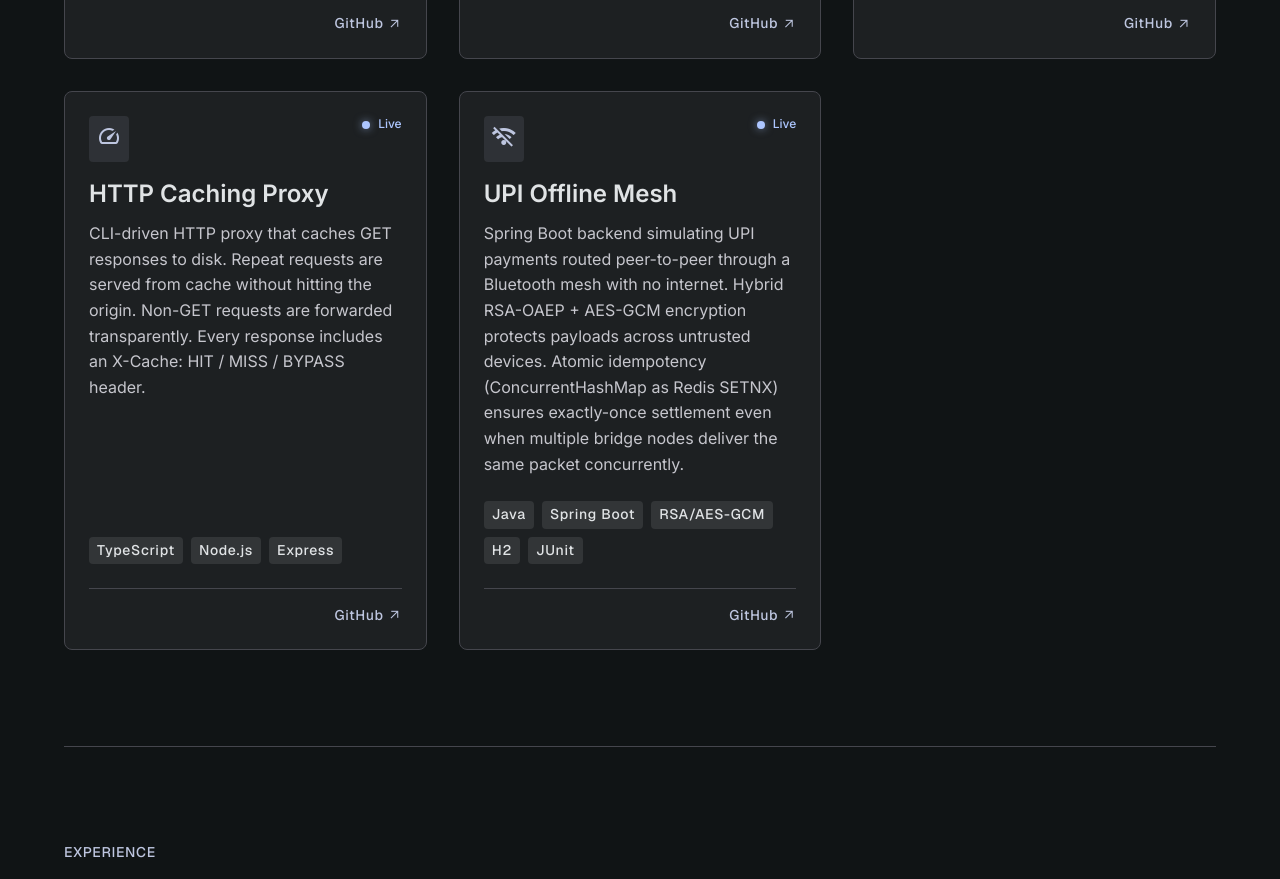
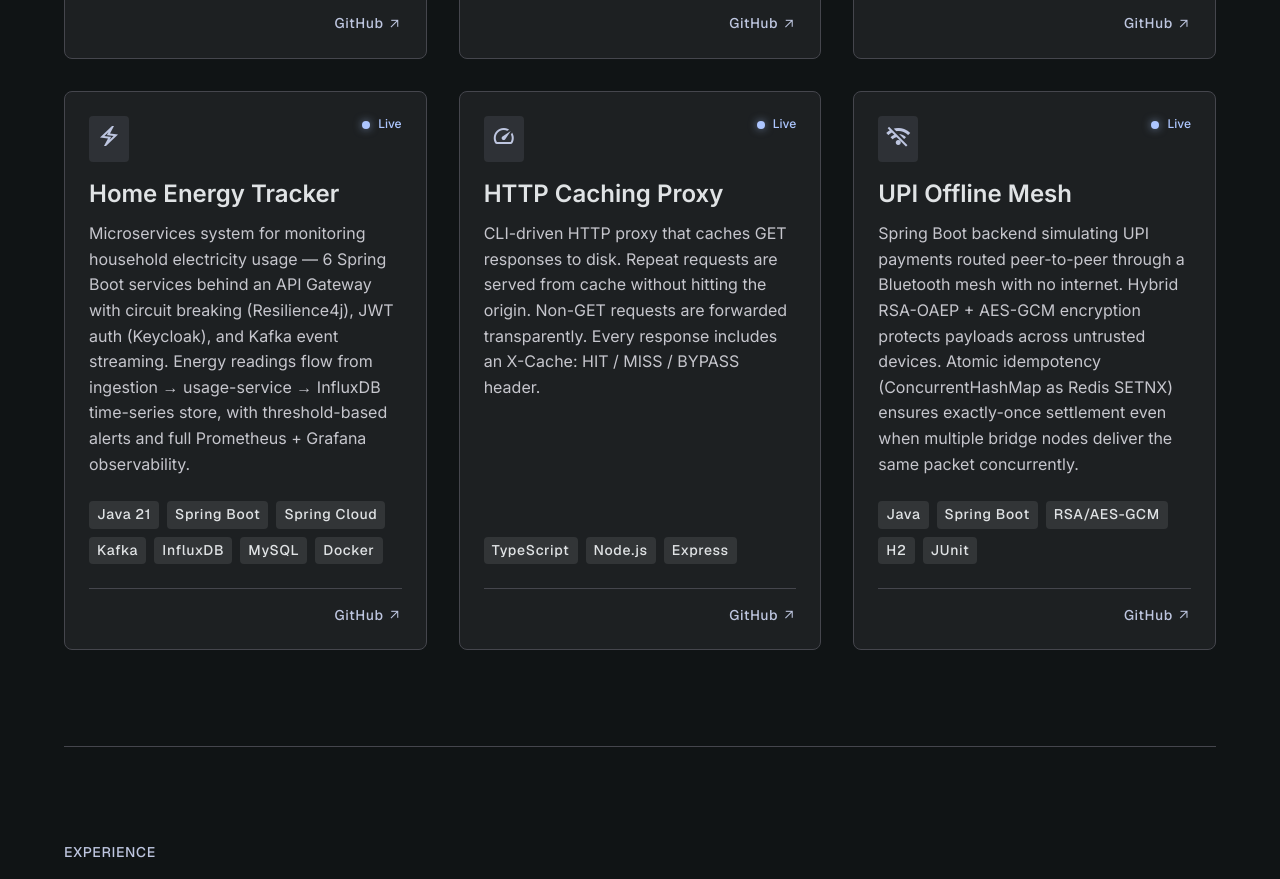
Before and after one commit to azammustafa66/portfolio-website, a Nuxt app: page / in a window 1280 px wide. Shown: the part 1460-2339 px from the top of the page. Built offline with nearby package versions, Linux system fonts and the light colour scheme.

Commit message:
add Home Energy Tracker project

```diff
--- a/pages/index.vue
+++ b/pages/index.vue
@@ -306,6 +306,13 @@ const projects = [
     repo: 'https://github.com/azammustafa66/image-processing-backend',
   },
   {
+    name: 'Home Energy Tracker',
+    description: 'Microservices system for monitoring household electricity usage — 6 Spring Boot services behind an API Gateway with circuit breaking (Resilience4j), JWT auth (Keycloak), and Kafka event streaming. Energy readings flow from ingestion → usage-service → InfluxDB time-series store, with threshold-based alerts and full Prometheus + Grafana observability.',
+    stack: ['Java 21', 'Spring Boot', 'Spring Cloud', 'Kafka', 'InfluxDB', 'MySQL', 'Docker'],
+    icon: 'electric_bolt',
+    repo: 'https://github.com/azammustafa66',
+  },
+  {
     name: 'HTTP Caching Proxy',
     description: 'CLI-driven HTTP proxy that caches GET responses to disk. Repeat requests are served from cache without hitting the origin. Non-GET requests are forwarded transparently. Every response includes an X-Cache: HIT / MISS / BYPASS header.',
     stack: ['TypeScript', 'Node.js', 'Express'],
```
